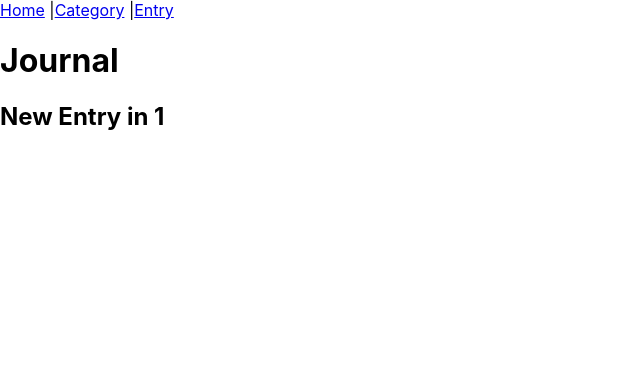
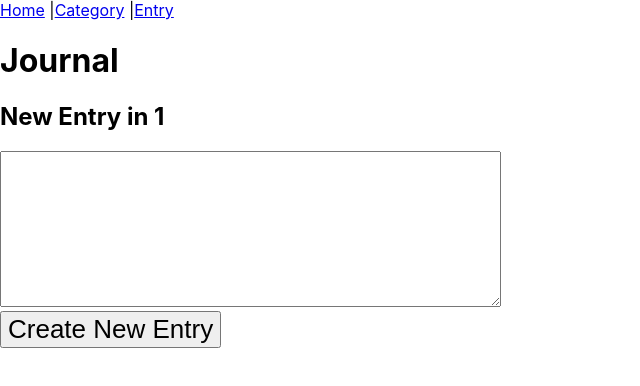
Before and after one commit to flynnwebdev/react-journal, a React (Vite) app: page /entry/new/1 in a window 1280 px wide. Shown: the top 386 px of the page, without its empty margins (0-640 px from the left). Built offline with nearby package versions, Linux system fonts and the light colour scheme.

Commit message:
Added entry form

```diff
--- a/src/App.jsx
+++ b/src/App.jsx
@@ -8,6 +8,7 @@ import NewEntry from "./components/NewEntry";
 
 function App() {
   const [categories, setCategories] = useState(['food', 'coding', 'other'])
+  const [entries, setEntries] = useState([])
 
   return (
     <BrowserRouter>
--- a/src/components/NewEntry.jsx
+++ b/src/components/NewEntry.jsx
@@ -1,13 +1,24 @@
-import { useEffect } from 'react'
+import { useEffect, useState } from 'react'
 import { useParams } from 'react-router'
 
 export default function NewEntry(props) {
-    useEffect(() => console.log("useEffect: NewEntry"), [])
     const params = useParams()
+    const [entry, setEntry] = useState("")
+
+    function submit(e) {
+        e.preventDefault()
+        // const entry = { cat_id: , text: entry }
+    }
 
     return (
         <div>
             <h2>New Entry in {params.category}</h2>
+            <form onSubmit={submit}>
+                <div>
+                    <textarea value={entry} onChange={e => setEntry(e.target.value)} rows="10" cols="60"></textarea>
+                </div>
+                <button>Create New Entry</button>
+            </form>
         </div>
     )
 }
```
